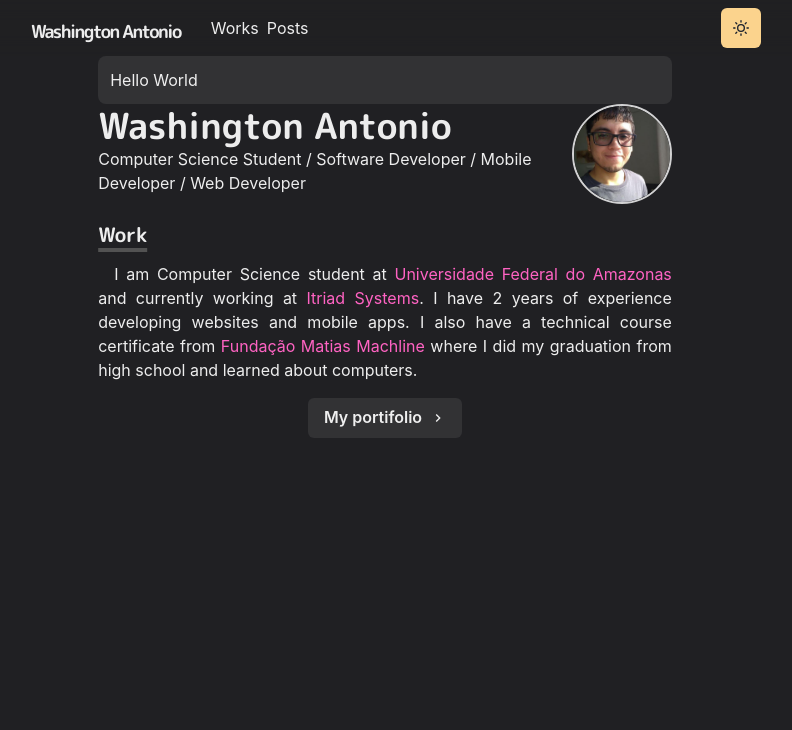
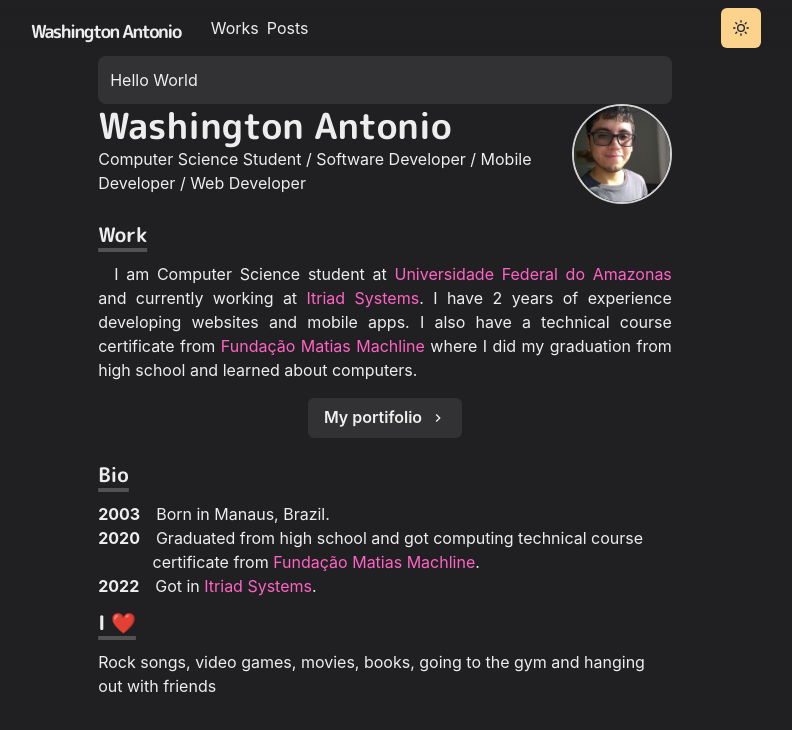
Before and after one commit to Washington-coder/portifolio, a Next.js app: page / in a window 1280 px wide. Shown: the top 730 px of the page, without its empty margins (255-1047 px from the left). Built offline with nearby package versions, Linux system fonts and the light colour scheme.

Commit message:
feat: add bio section

```diff
--- /dev/null
+++ b/components/bio.js
@@ -0,0 +1,12 @@
+import { Box } from '@chakra-ui/react'
+import styled from '@emotion/styled'
+
+export const BioSection = styled(Box)`
+    padding-left: 3.4em;
+    text-indent: -3.4em;
+`
+
+export const BioYear = styled.span`
+    font-weight: bold;
+    margin-right: 1.0em;
+`
--- a/pages/index.js
+++ b/pages/index.js
@@ -11,6 +11,7 @@
 import Section from '../components/section'
 import Paragraph from '../components/paragraph'
 import { ChevronRightIcon } from '@chakra-ui/icons'
+import { BioSection, BioYear } from '../components/bio'
 
 const Page = () => {
     return (
@@ -59,6 +60,27 @@
                     </NextLink>
                 </Box>
             </Section>
+            <Section delay={0.2}>
+                <Heading as='h3' variant='section-title'>
+                    Bio
+                </Heading>
+                <BioSection>
+                    <BioYear>2003</BioYear>
+                    Born in Manaus, Brazil.
+                </BioSection>
+                <BioSection>
+                    <BioYear>2020</BioYear>
+                    Graduated from high school and got computing technical course certificate from <Link href='https://www.fundacaomatiasmachline.org.br/'>Fundação Matias Machline</Link>.
+                </BioSection>
+                <BioSection>
+                    <BioYear>2022</BioYear>
+                    Got in <Link href='https://www.itriad.org.br/'>Itriad Systems</Link>.
+                </BioSection>
+                <Heading as='h3' variant='section-title'>
+                    I ❤️
+                </Heading>
+                    Rock songs, video games, movies, books, going to the gym and hanging out with friends
+            </Section>
         </Container>
     )
 }
```
